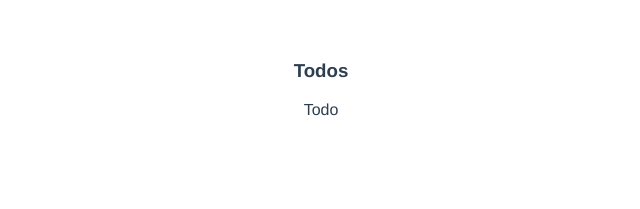
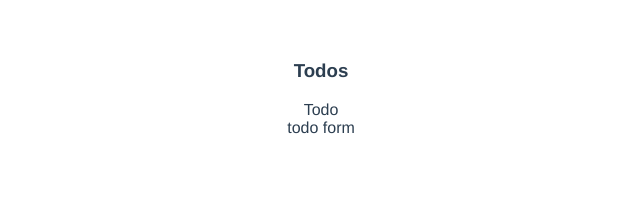
Before and after one commit to st0nyx/vuex-todos, a Vue app: page / in a window 1280 px wide. Shown: the top 209 px of the page, without its empty margins (319-959 px from the left). Built offline with nearby package versions, Linux system fonts and the light colour scheme.

Commit message:
added TodoForm.vue

```diff
--- a/src/App.vue
+++ b/src/App.vue
@@ -3,16 +3,19 @@
 
     <h3>Todos</h3>
     <todos-list />
+    <todo-form />
   </div>
 </template>
 
 <script>
 import TodosList from './components/TodosList'
+import TodoForm from "@/components/TodoForm";
 
 export default {
   name: 'App',
   components: {
-    TodosList
+    TodosList,
+    TodoForm
   }
 }
 </script>
--- /dev/null
+++ b/src/components/TodoForm.vue
@@ -0,0 +1,15 @@
+<template>
+  <div>
+    todo form
+  </div>
+</template>
+
+<script>
+export default {
+
+}
+</script>
+
+<style>
+
+</style>
```
